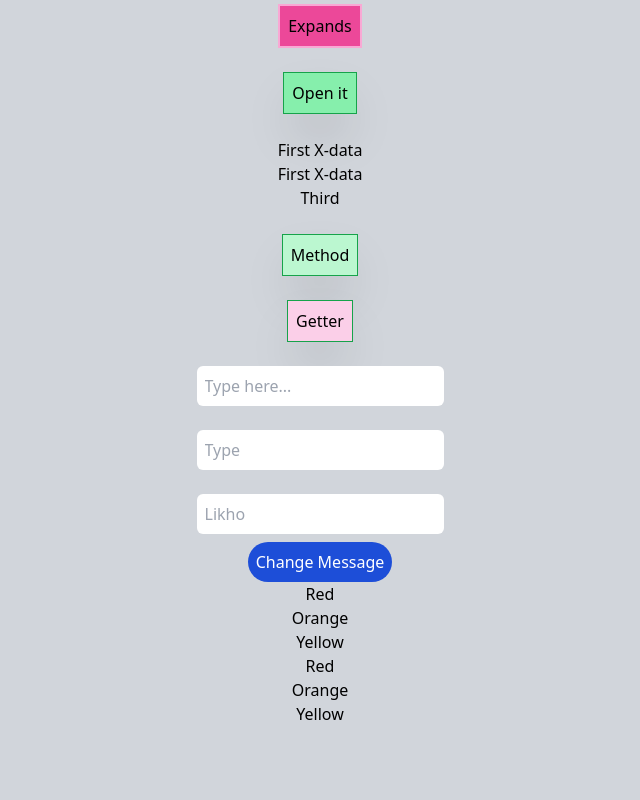
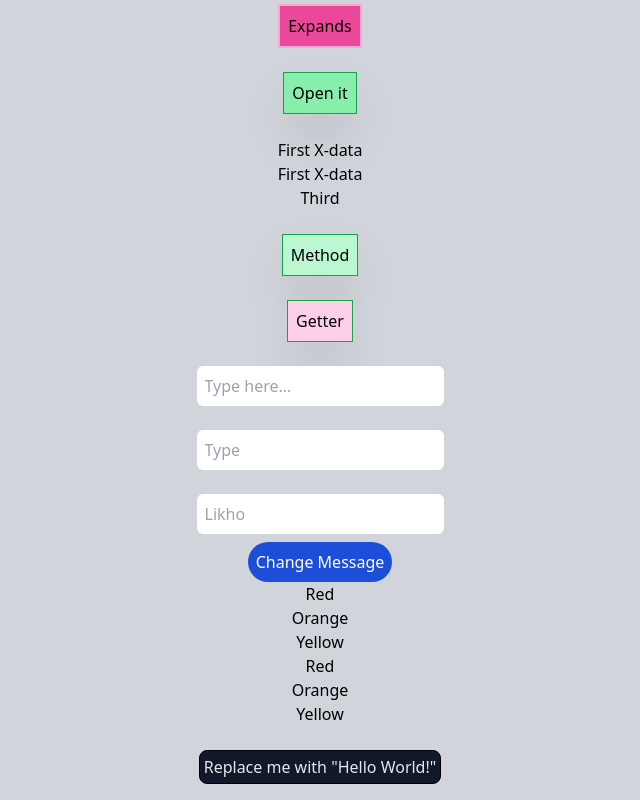
Before and after one commit to bimashazaman/Alpine-From-Scratch, a website: page index.html in a window 1280 px wide. Shown: the part 389-1189 px from the top of the page, without its empty margins (320-960 px from the left). Before the commit the page ends 1131 px from the top, so only its background shows below. Drawn offline with nearby package versions, Linux system fonts and the light colour scheme.

Commit message:
New Concepts

```diff
--- a/index.html
+++ b/index.html
@@ -168,14 +168,10 @@
               }">
             <button @click="toggle()" class="p-2 border border-green-600 shadow-2xl bg-pink-200">Getter</button>
 
-            <div x-show="isOpen"
-            x-transition:enter="transition ease-out duration-300"
-            x-transition:enter-start="opacity-0 scale-90"
-            x-transition:enter-end="opacity-100 scale-100"
-            x-transition:leave="transition ease-in duration-300"
-            x-transition:leave-start="opacity-100 scale-100"
-            x-transition:leave-end="opacity-0 scale-90"
-            >
+            <div x-show="isOpen" x-transition:enter="transition ease-out duration-300"
+                x-transition:enter-start="opacity-0 scale-90" x-transition:enter-end="opacity-100 scale-100"
+                x-transition:leave="transition ease-in duration-300" x-transition:leave-start="opacity-100 scale-100"
+                x-transition:leave-end="opacity-0 scale-90">
                 Content...
             </div>
         </div>
@@ -239,6 +235,11 @@
             </template>
         </ul>
     </center>
+    <br>
+    <center>
+        <button @click="$el.innerHTML = 'Hello World!'" class="border border-black bg-gray-900 text-gray-200 rounded-lg p-1">Replace me
+            with "Hello World!"</button>
+    </center>
 
 </body>
 
```
